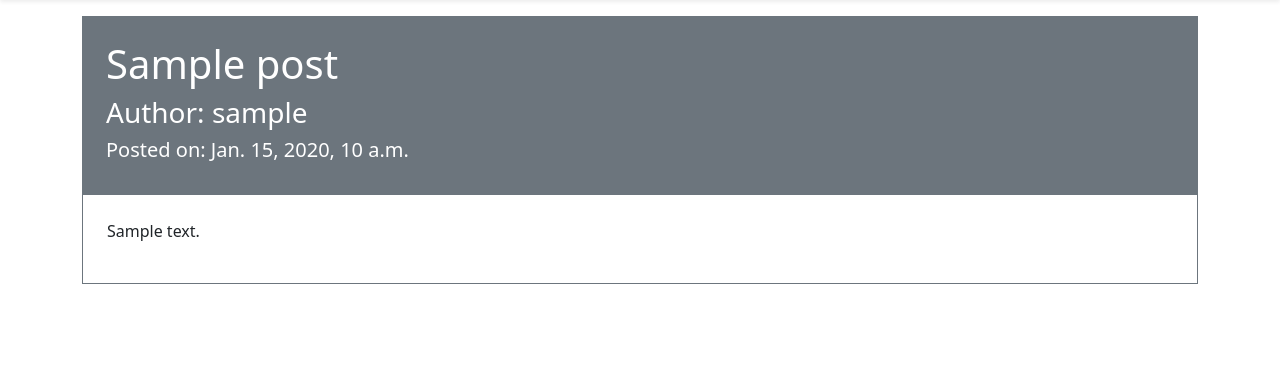
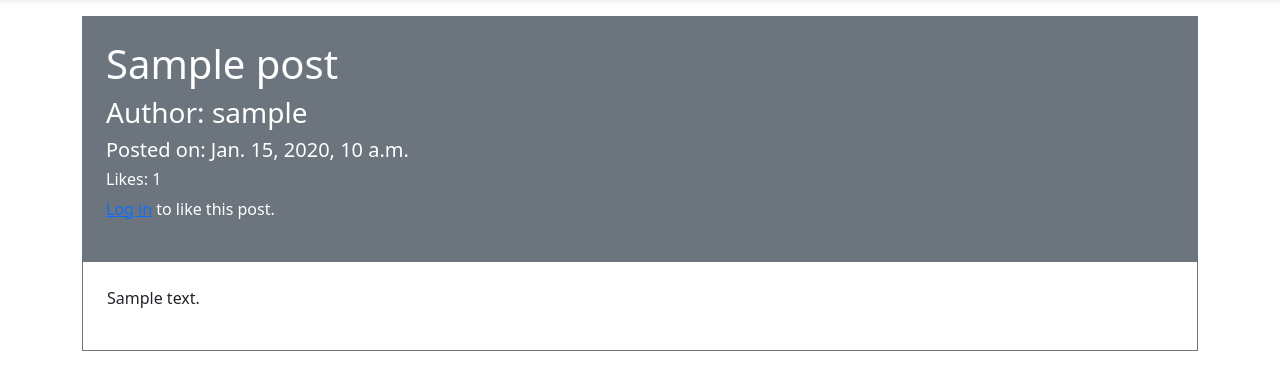
Before and after one commit to anthonymarkreynolds/django-microblog, a Django app: page /posts/post/1/ in a window 1280 px wide. Shown: the part 57-447 px from the top of the page. Run offline with Django 4.2, Linux system fonts and the light colour scheme; tables that the repository leaves empty hold one stand-in row (values such as "Sample post"); some libraries are stand-ins or nearby versions.

Commit message:
Create like_post view, has_liked custom tag, improve like routing

```diff
--- a/posts/models.py
+++ b/posts/models.py
@@ -1,3 +1,5 @@
+from django.conf import settings
+from django.core.cache import cache
 from django.db import models
 from django.contrib.auth.models import User
 import markdown
@@ -7,9 +9,16 @@ class Post(models.Model):
     title = models.CharField(max_length=255)
     text = models.TextField()
     author = models.ForeignKey(User, on_delete=models.CASCADE)
-    like_count = models.IntegerField(default=0)
     created_at = models.DateTimeField(auto_now_add=True)
     updated_at = models.DateTimeField(auto_now=True)
+
+    def get_like_count(self):
+        cache_key = f'post_like_count_{self.pk}'
+        count = cache.get(cache_key)
+        if count is None:
+            count = self.likes.count()
+            cache.set(cache_key, count)
+        return count
 
     def __str__(self):
         return self.title
@@ -19,5 +28,18 @@ class Post(models.Model):
 
 
 class Like(models.Model):
-    post = models.ForeignKey(Post, on_delete=models.CASCADE)
-    user = models.ForeignKey(User, on_delete=models.CASCADE)
+    # post = models.ForeignKey(Post, on_delete=models.CASCADE)
+    # user = models.ForeignKey(User, on_delete=models.CASCADE)
+    user = models.ForeignKey(settings.AUTH_USER_MODEL, on_delete=models.CASCADE)
+    post = models.ForeignKey(Post, on_delete=models.CASCADE, related_name='likes')
+    created_at = models.DateTimeField(auto_now_add=True)
+
+    def save(self, *args, **kwargs):
+        super().save(*args, **kwargs)
+        cache_key = f'post_like_count_{self.post.pk}'
+        cache.incr(cache_key)
+
+    def delete(self, *args, **kwargs):
+        cache_key = f'post_like_count_{self.post.pk}'
+        cache.decr(cache_key)
+        super().delete(*args, **kwargs)
--- a/posts/templates/posts/post_detail.html
+++ b/posts/templates/posts/post_detail.html
@@ -1,11 +1,27 @@
 <!-- post_list.html -->
 {% extends 'base.html' %}
+{% load custom_filters %}
 
 {% block content %}
 <div class="container bg-secondary text-white p-4">
     <h1>{{post.title}}</h1>
     <h3>Author: {{post.author}}</h3>
     <h5>Posted on: {{post.created_at}}</h5>
+    <h6>Likes: {{post.get_like_count}}</h6>
+    {% if user.is_authenticated %}
+        <form method="post" action="{% url 'posts:like-post' pk=post.pk %}">
+          {% csrf_token %}
+          <button type="submit">
+            {% if not user|has_liked:post %}
+              Like
+            {% else %}
+                Unlike
+            {% endif %}
+          </button>
+        </form>
+    {% else %}
+      <p><a href="{% url 'login' %}">Log in</a> to like this post.</p>
+    {% endif %}
 </div>
 <div class="container-md p-4 border border-secondary">
   {{post.html|safe}}
--- a/posts/urls.py
+++ b/posts/urls.py
@@ -1,6 +1,7 @@
 from django.urls import path
 
 from .views import (
+    like_post,
     post_list,
     PostDetailView,
     PostCreateView,
@@ -16,4 +17,5 @@ urlpatterns = [
     path('post/new/', PostCreateView.as_view(), name='post-create'),
     path('post/<int:pk>/edit/', PostUpdateView.as_view(), name='post-update'),
     path('post/<int:pk>/delete/', PostDeleteView.as_view(), name='post-delete'),
+    path('post/<int:pk>/like/', like_post, name='like-post'),
 ]
--- a/posts/views.py
+++ b/posts/views.py
@@ -1,9 +1,10 @@
 from django.shortcuts import render, redirect, get_object_or_404
 from django.contrib.auth.decorators import login_required
+from django.utils.decorators import method_decorator
 from django.views.generic import ListView, DetailView, CreateView, UpdateView, DeleteView
 from django.urls import reverse_lazy
 
-from .models import Post
+from .models import Post, Like
 from .forms import PostForm
 
 
@@ -36,3 +37,21 @@ class PostUpdateView(UpdateView):
 class PostDeleteView(DeleteView):
     model = Post
     success_url = reverse_lazy('post-list')
+
+
+@login_required
+def like_post(request, pk):
+    post = get_object_or_404(Post, pk=pk)
+    user = request.user
+
+    # Check if the user has already liked the post
+    try:
+        like = Like.objects.get(post=post, user=user)
+        like.delete()
+    except Like.DoesNotExist:
+        # Create a new like for the post
+        like = Like(post=post, user=user)
+        like.save()
+
+    # Redirect back to the post detail page
+    return redirect(reverse_lazy('posts:post-detail', kwargs={'pk': pk}))
```
Also changed, not shown: posts/templatetags/custom_filters.py (added, +8 -0 lines), README.md, posts/migrations/0003_remove_post_like_count_like_created_at_and_more.py (added), posts/templatetags/__init__.py (added).
